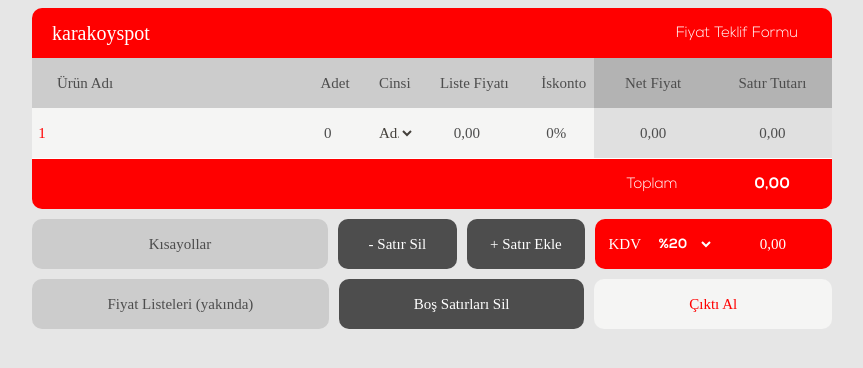
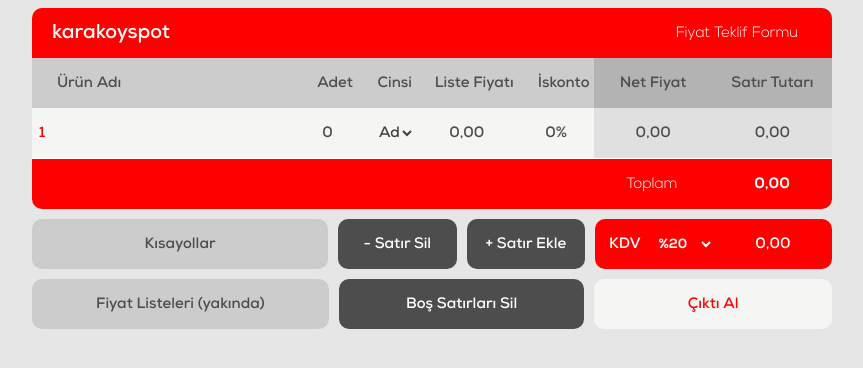
Before and after one commit to fatihguzell/teklif-formu, a plain HTML site: page index.html in a window 1280 px wide. Shown: the whole page, without its empty margins (208-1071 px from the left). Drawn offline with nearby package versions, Linux system fonts and the light colour scheme; a script that the page names is missing; files whose address does not match are found by name.

Commit message:
Add files via upload

```diff
--- a/style.css
+++ b/style.css
@@ -8,7 +8,7 @@
 }
 
 @font-face {
-    font-family: 'Nexa';
+    font-family: 'Nexa Bold';
     src: url('../fonts/Nexa-Bold.woff2') format('woff2'),
         url('../fonts/Nexa-Bold.woff') format('woff');
     font-weight: bold;
@@ -17,7 +17,7 @@
 }
 
 @font-face {
-    font-family: 'Nexa XBold';
+    font-family: 'Nexa Xbold';
     src: url('../fonts/Nexa-XBold.woff2') format('woff2'),
         url('../fonts/Nexa-XBold.woff') format('woff');
     font-weight: bold;
```
